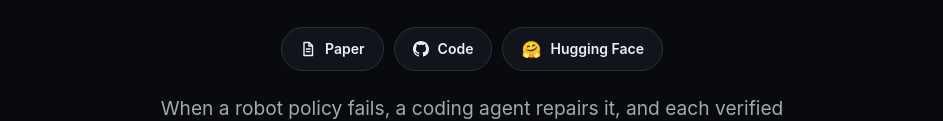
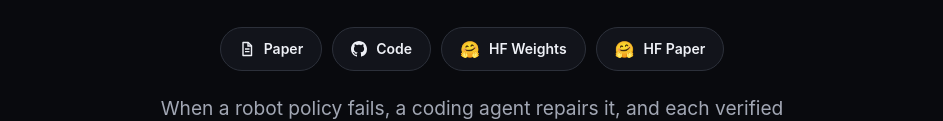
Before and after one commit to kaiknower/kaiknower.github.io, a plain HTML site: page RoboEvo2/index.html in a window 1280 px wide. Shown: the part 1283-1404 px from the top of the page, without its empty margins (168-1111 px from the left). Drawn offline with Linux system fonts and the light colour scheme; animation ran at ten frames a second.

Commit message:
RoboEvo2 page: HF Weights and HF Paper links
Co-Authored-By: Claude Fable 5.2 <noreply@anthropic.com>

```diff
--- a/RoboEvo2/index.html
+++ b/RoboEvo2/index.html
@@ -2,7 +2,7 @@
 <html lang="en"><head><meta charset="utf-8"><meta name="viewport" content="width=device-width, initial-scale=1">
 <meta name="theme-color" content="#090a0e">
 <meta http-equiv="Content-Security-Policy" content="default-src 'none'; style-src 'self' file: 'unsafe-inline'; img-src 'self' file:; script-src 'self' file:; media-src 'self' file:; connect-src 'none'; base-uri 'none'; form-action 'none'">
-<title>RoboEvo² · Harness–Policy Co-Evolution</title><link rel="icon" type="image/png" sizes="32x32" href="assets/favicon-32.png"><link rel="icon" type="image/png" sizes="64x64" href="assets/favicon-64.png"><link rel="apple-touch-icon" href="assets/apple-touch-icon.png"><link rel="stylesheet" href="style.css?v=28"><script src="home.js?v=11" defer></script></head><body>
+<title>RoboEvo² · Harness–Policy Co-Evolution</title><link rel="icon" type="image/png" sizes="32x32" href="assets/favicon-32.png"><link rel="icon" type="image/png" sizes="64x64" href="assets/favicon-64.png"><link rel="apple-touch-icon" href="assets/apple-touch-icon.png"><link rel="stylesheet" href="style.css?v=29"><script src="home.js?v=11" defer></script></head><body>
 <div id="roboevo-project">
 <div class="topline"><nav class="site-nav" aria-label="Sections"><a href="#film" class="nav-brand"><img class="nav-logo" src="assets/emblem-clean.png" alt="">RoboEvo<sup>2</sup></a><span></span><a href="#overview" class="nav-opt">Overview</a><a href="#method">Method</a><a href="#results">Results</a><a href="#repairs" class="nav-opt">Repairs</a><a href="#hardware">Robot</a></nav></div>
 <header class="film" id="film">
@@ -38,7 +38,7 @@
     <p class="affils"><span><sup>1</sup>The University of Hong Kong</span> <span><sup>2</sup>Zhejiang University</span> <span><sup>3</sup>Southern University of Science and Technology</span> <span><sup>4</sup>The Chinese University of Hong Kong, Shenzhen</span> <span><sup>5</sup>City University of Hong Kong</span></p>
     <p class="marks"><span><sup><i class="ast">∗</i></sup>Equal contribution</span> <span><sup>†</sup>Project leader</span> <span><sup>‡</sup>Corresponding author: <a href="mailto:xjqi@eee.hku.hk">xjqi@eee.hku.hk</a></span></p>
   </div>
-  <nav class="paper-links ext-links" aria-label="Paper, code and model"><a class="button" href="https://arxiv.org/abs/2611.34675"><svg viewBox="0 0 16 16" aria-hidden="true"><path d="M4 1.5h5.2L12.5 4.8V14.5H4z" fill="none" stroke="currentColor" stroke-width="1.4" stroke-linejoin="round"/><path d="M9 1.7V5h3.3M6 8h4.5M6 10.6h4.5" fill="none" stroke="currentColor" stroke-width="1.4"/></svg>Paper</a><a class="button" href="https://github.com/kaiknower/RoboEvo2"><svg viewBox="0 0 16 16" aria-hidden="true"><path fill="currentColor" d="M8 0C3.58 0 0 3.58 0 8c0 3.54 2.29 6.53 5.47 7.59.4.07.55-.17.55-.38 0-.19-.01-.82-.01-1.49-2.01.37-2.53-.49-2.69-.94-.09-.23-.48-.94-.82-1.13-.28-.15-.68-.52-.01-.53.63-.01 1.08.58 1.23.82.72 1.21 1.87.87 2.33.66.07-.52.28-.87.51-1.07-1.78-.2-3.64-.89-3.64-3.95 0-.87.31-1.59.82-2.15-.08-.2-.36-1.02.08-2.12 0 0 .67-.21 2.2.82.64-.18 1.32-.27 2-.27.68 0 1.36.09 2 .27 1.53-1.04 2.2-.82 2.2-.82.44 1.1.16 1.92.08 2.12.51.56.82 1.27.82 2.15 0 3.07-1.87 3.75-3.65 3.95.29.25.54.73.54 1.48 0 1.07-.01 1.93-.01 2.2 0 .21.15.46.55.38A8.013 8.013 0 0016 8c0-4.42-3.58-8-8-8z"/></svg>Code</a><a class="button" href="https://huggingface.co/Liukaikai/RoboEvo2"><span class="hf" aria-hidden="true">🤗</span>Hugging Face</a></nav>
+  <nav class="paper-links ext-links" aria-label="Paper, code and model"><a class="button" href="https://arxiv.org/abs/2611.34675"><svg viewBox="0 0 16 16" aria-hidden="true"><path d="M4 1.5h5.2L12.5 4.8V14.5H4z" fill="none" stroke="currentColor" stroke-width="1.4" stroke-linejoin="round"/><path d="M9 1.7V5h3.3M6 8h4.5M6 10.6h4.5" fill="none" stroke="currentColor" stroke-width="1.4"/></svg>Paper</a><a class="button" href="https://github.com/kaiknower/RoboEvo2"><svg viewBox="0 0 16 16" aria-hidden="true"><path fill="currentColor" d="M8 0C3.58 0 0 3.58 0 8c0 3.54 2.29 6.53 5.47 7.59.4.07.55-.17.55-.38 0-.19-.01-.82-.01-1.49-2.01.37-2.53-.49-2.69-.94-.09-.23-.48-.94-.82-1.13-.28-.15-.68-.52-.01-.53.63-.01 1.08.58 1.23.82.72 1.21 1.87.87 2.33.66.07-.52.28-.87.51-1.07-1.78-.2-3.64-.89-3.64-3.95 0-.87.31-1.59.82-2.15-.08-.2-.36-1.02.08-2.12 0 0 .67-.21 2.2.82.64-.18 1.32-.27 2-.27.68 0 1.36.09 2 .27 1.53-1.04 2.2-.82 2.2-.82.44 1.1.16 1.92.08 2.12.51.56.82 1.27.82 2.15 0 3.07-1.87 3.75-3.65 3.95.29.25.54.73.54 1.48 0 1.07-.01 1.93-.01 2.2 0 .21.15.46.55.38A8.013 8.013 0 0016 8c0-4.42-3.58-8-8-8z"/></svg>Code</a><a class="button" href="https://huggingface.co/Liukaikai/RoboEvo2"><span class="hf" aria-hidden="true">🤗</span>HF Weights</a><a class="button" href="https://huggingface.co/papers/2611.34675"><span class="hf" aria-hidden="true">🤗</span>HF Paper</a></nav>
   <p class="dek">When a robot policy fails, a coding agent repairs it, and each verified repair becomes a reusable skill and a demonstration for the next policy.</p>
   <div class="paper-links"><a class="button main-action" href="#method">How it works <span aria-hidden="true">↓</span></a><a class="button" href="#results">Results <span aria-hidden="true">↓</span></a><a class="button" href="#hardware">Real-robot demos <span aria-hidden="true">↓</span></a></div>
   <div class="tldr reveal"><span>TL;DR</span><p>Policy failures tell a coding agent what to repair; verified repairs become agent skills and policy training data. Over rounds, the policy succeeds more on its own and the agent is called less, with no new human demonstrations.</p></div>
--- a/RoboEvo2/style.css
+++ b/RoboEvo2/style.css
@@ -928,3 +928,6 @@ svg.tx{margin:0 -.07em}
 .bib-copy:hover{background:#262a37}
 .ext-links+.dek{margin-top:22px}
 @media (max-width:520px){.ext-links{gap:7px}.ext-links .button{padding:9px 12px;gap:7px;font-size:13.5px}}
+
+/* four link buttons: two tidy rows of two on narrow screens instead of three plus one */
+@media (max-width:560px){.ext-links{display:grid;grid-template-columns:repeat(2,max-content);justify-content:center}.ext-links .button{justify-content:center}}
```
